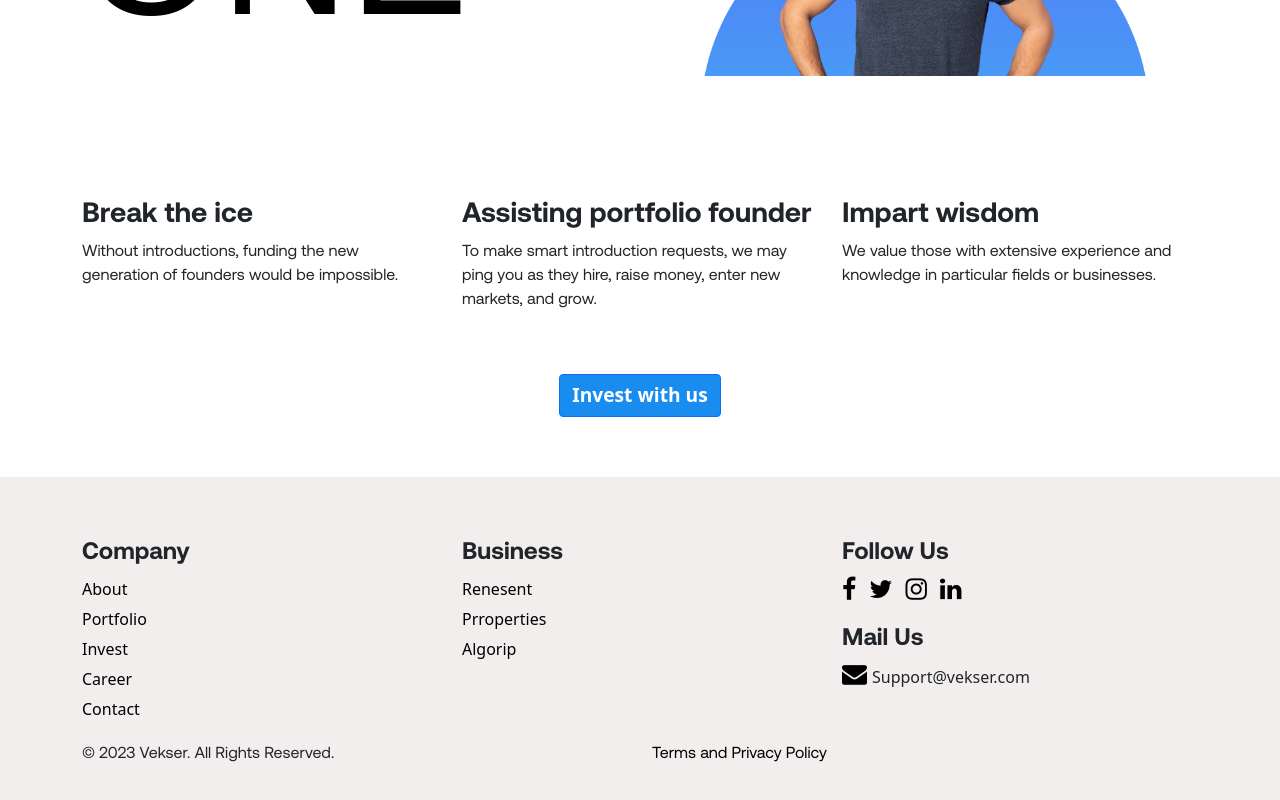
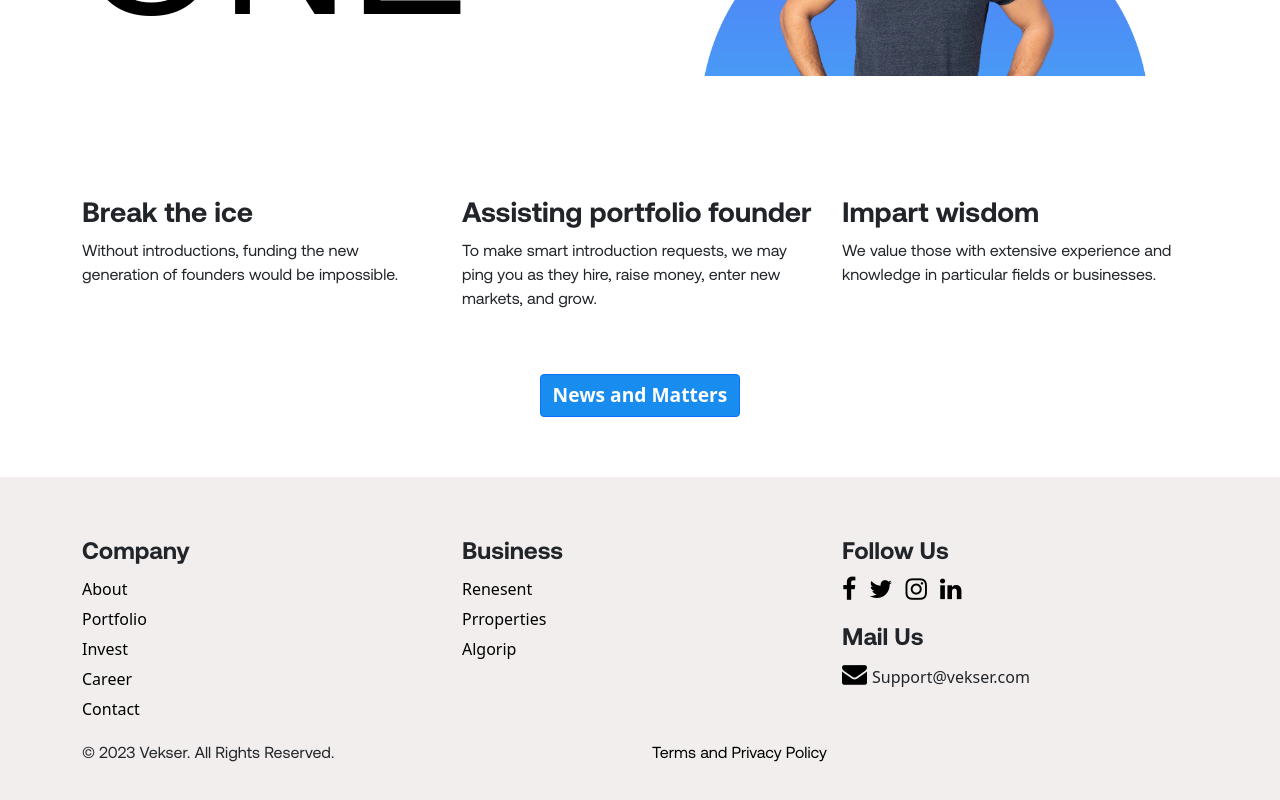
Before and after one commit to 14Asif/Vekser-Web, a Next.js app: page /invest in a window 1280 px wide. Shown: the part 2285-3085 px from the top of the page. Built offline with nearby package versions, Linux system fonts and the light colour scheme.

Commit message:
Fourth commit to vekser nextjs website

```diff
--- a/src/pages/invest.js
+++ b/src/pages/invest.js
@@ -146,7 +146,7 @@ function Invest() {
                 passHref
                 className="btn my-button btn-primary"
               >
-                Invest with us
+              News and Matters
               </Link>
             </div>
           </div>
--- a/src/pages/portfolio.js
+++ b/src/pages/portfolio.js
@@ -149,7 +149,7 @@ function Portfolio() {
           <div className="row mt-5">
             <div className="text-center">
             <Link href="/invest" passHref className="btn btn-primary my-button">
-              Start Investing
+              News and Matters
             </Link>
             </div>
           </div>
```
